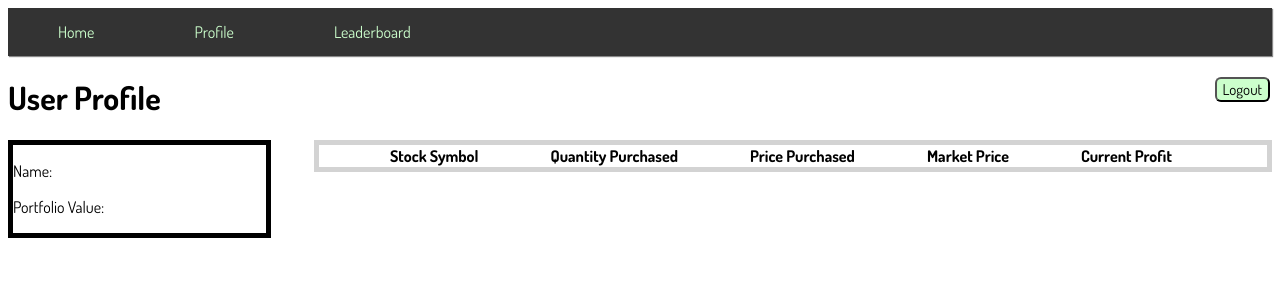
After one commit to ishaankolluri/Watchdog, a Django app: template simulator/templates/profile.html in a window 1280 px wide. The commit adds this page. Shown: the top 300 px of the page. Run offline with Django 3.2, Linux system fonts and the light colour scheme; the template is opened without the code that fills it, so the values that code supplies are empty.

Commit message:
Built out static user profile

```diff
--- a/simulator/static/style.css
+++ b/simulator/static/style.css
@@ -110,3 +110,16 @@ input {
     position: absolute;
     right: 10px;
 }
+
+/* User Profile CSS */
+#userBasicInfo {
+    border: 5px solid black;
+    float: left;
+    width: 20%;
+}
+
+#userStockTable {
+    border: 5px solid lightgray;
+    float: right;
+    width: 75%;
+}
--- a/simulator/templates/base.html
+++ b/simulator/templates/base.html
@@ -6,13 +6,18 @@
     <div class="nav">
         <ul>
             <li><a href="{% url 'simulator:home' %}">Home</a></li>
-            <li><a href="">Profile</a></li>
+            <li><a href="{% url 'simulator:profile' %}">Profile</a></li>
             <li><a href="">Leaderboard</a></li>
         </ul>
-        <!-- Add Home, Profile, Leaderboard Tabs -->
-        <!-- http://www.w3schools.com/css/css_navbar.asp -->
     </div>
     {% endblock %}
+    <div>
+        <div class="row">
+            <div>
+                <a href="/logout"><button class="logout" value="Login">Logout</button></a>
+                <h1>{% block page_name %}{% endblock %}</h1>
+            </div>
+        </div>
+    </div>
     {% block content %}{% endblock %}
-    <!-- Must add the ability to log out somewhere on the page. -->
 </body>
--- /dev/null
+++ b/simulator/templates/profile.html
@@ -0,0 +1,24 @@
+{% extends 'base.html' %}
+
+{% block page_name %}User Profile{% endblock %}
+
+{% block content %}
+<div id="userBasicInfo">
+    <p>Name: </p>
+    <p>Portfolio Value: </p>
+</div>
+
+<div id="userStockTable">
+    <table style="border-spacing: 70px 0px;">
+        <tr>
+            <th>Stock Symbol</th>
+            <th>Quantity Purchased</th>
+            <th>Price Purchased</th>
+            <th>Market Price</th>
+            <th>Current Profit</th>
+        </tr>
+
+    </table>
+</div>
+
+{% endblock %}
--- a/simulator/views.py
+++ b/simulator/views.py
@@ -2,6 +2,7 @@ from django.contrib.auth.models import User
 from django.shortcuts import render
 
 from simulator.forms import UserForm
+from simulator.models import Instrument, Position
 
 
 def home(request):
@@ -29,5 +30,6 @@ def signedup(request):
 
 
 def profile(request):
-
-    return "hel"
+    # How do I access the user data in the request?
+    print request.POST
+    return render(request, 'profile.html')
```
Also changed, not shown: simulator/templates/home.html (+1 -9 lines).
